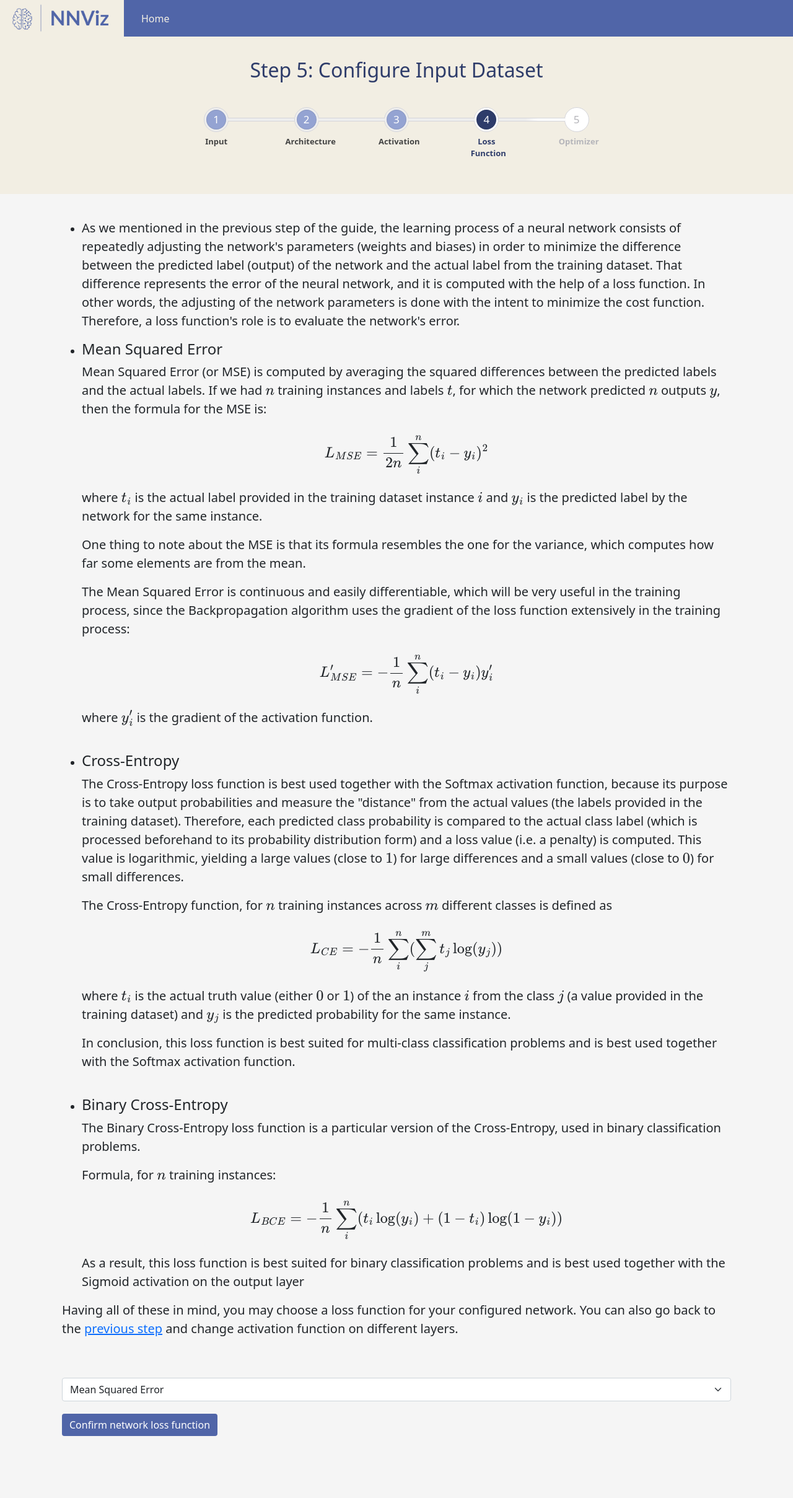
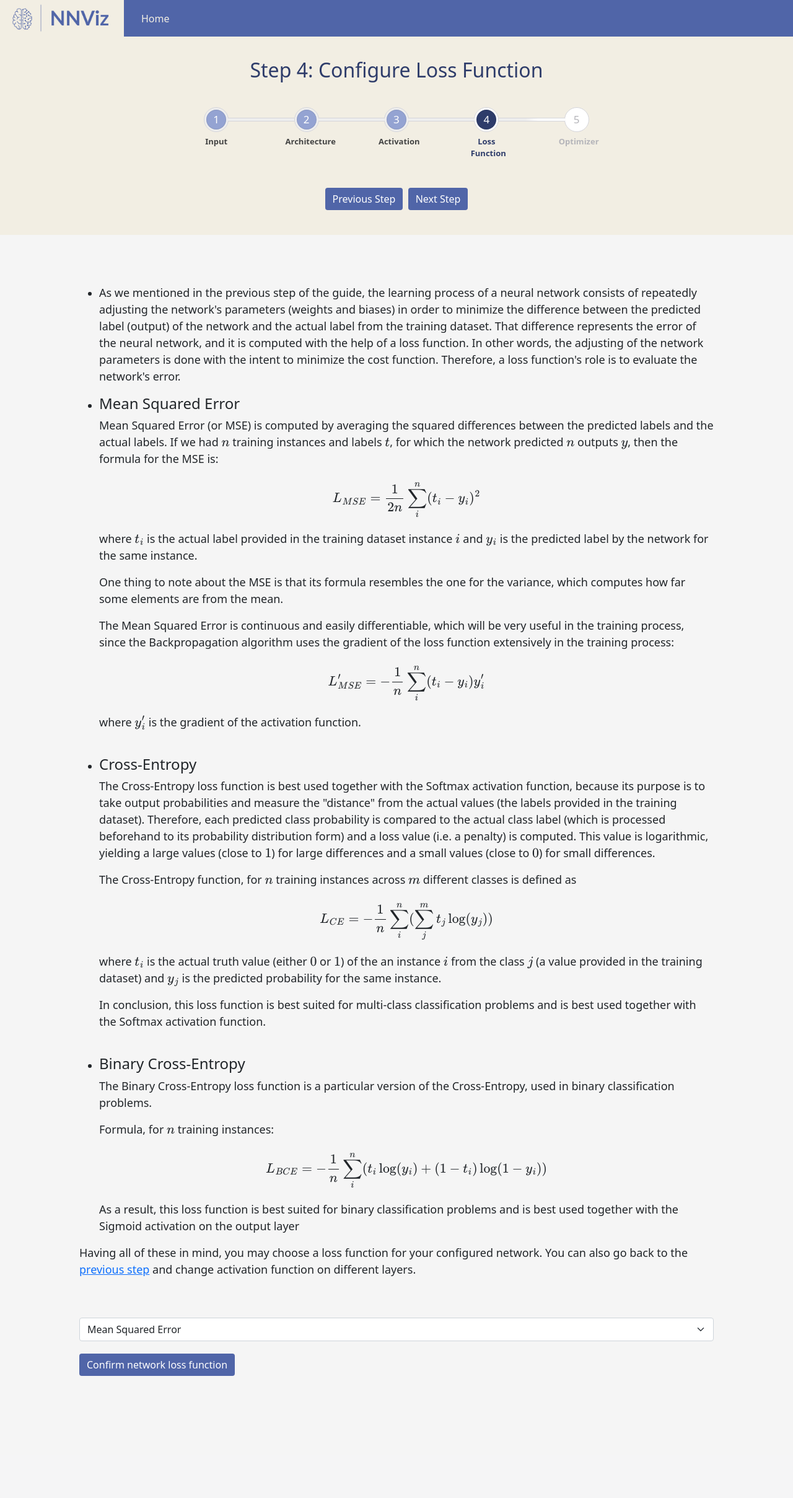
Before and after one commit to Vlad-Enia/Neural_Network_Visualiser_V2, a Flask app: template templates/guide_4.html in a window 1280 px wide. Shown: the whole page at 62% size. After the commit the page ends 2220 px from the top, so only its background shows below. Run offline with Flask 2, Linux system fonts and the light colour scheme; the template is opened without the code that fills it, so the values that code supplies are empty.

Commit message:
Added links for all the step on the progress bar Fixed the title of the 5th step of the guide

```diff
--- a/app.py
+++ b/app.py
@@ -23,11 +23,12 @@ def load_guide_page():
 
 @app.route('/guide/<int:step>')
 def load_guide_step(step):
-    if step == 0:
-        page_name = 'guide.html'
-    else:
-        page_name = f'guide_{step}.html'
-    return flask.render_template(page_name)
+    if 0 <= step <= 5:
+        if step == 0:
+            page_name = 'guide.html'
+        else:
+            page_name = f'guide_{step}.html'
+        return flask.render_template(page_name)
 
 
 @app.route('/graph')
--- a/static/stylesheets/generalStyle.css
+++ b/static/stylesheets/generalStyle.css
@@ -33,7 +33,7 @@ body{
 #content{
     display: flex;
     flex-direction: column;
-    padding: 20px 100px 100px;
+    padding: 60px 10% 10%;
     width: 100%;
 }
 
@@ -76,7 +76,7 @@ body{
 }
 
 p{
-    font-size: 20px;
+    font-size: 18px;
     font-weight: lighter;
 }
 
--- a/static/stylesheets/guideStyle.js.css
+++ b/static/stylesheets/guideStyle.js.css
@@ -12,7 +12,7 @@
 .plot-div{
     width: 50%;
     height: auto;
-    background-color: whitesmoke;
+    background-color: white;
     border: 1px solid lightgray;
     border-radius: 5px;
     box-shadow: #444444;
@@ -85,6 +85,7 @@ figcaption{
 
 .configure-dataset-plot{
     width: 60%;
+    /*padding: 0 50px;*/
 }
 
 .container img{
--- a/templates/guide.html
+++ b/templates/guide.html
@@ -36,6 +36,7 @@
         </div>
         <div class="header">
             <h2>A brief introduction to <b>Neural Networks</b></h2>
+            <h2><a href="/guide/1"><button class="btn-primary btn">Next Step</button></a></h2>
         </div>
         <div id="content">
             <div id="why-div" class="introduction">
--- a/templates/guide_4.html
+++ b/templates/guide_4.html
@@ -30,20 +30,20 @@
             </nav>
         </div>
         <div class="header">
-            <h2><b>Step 5:</b> Configure Input Dataset</h2>
+            <h2><b>Step 4:</b> Configure Loss Function</h2>
             <div class="progress">
                 <div class="circle done">
-                    <span class="label">1</span>
+                    <a href="/guide/1"><span class="label">1</span></a>
                     <p id="input" class="title">Input</p>
                 </div>
                 <span class="bar done"></span>
                 <div class="circle done">
-                    <span class="label">2</span>
+                    <a href="/guide/2"><span class="label">2</span></a>
                     <p id="architecture" class="title">Architecture</p>
                 </div>
                 <span class="bar done"></span>
                 <div class="circle done">
-                    <span class="label">3</span>
+                    <a href="/guide/3"><span class="label">3</span></a>
                     <p id="activation" class="title">Activation</p>
                 </div>
 {#                <span class="bar"></span>#}
@@ -53,15 +53,19 @@
 {#                </div>#}
                 <span class="bar done"></span>
                 <div class="circle active">
-                    <span class="label">4</span>
+                    <a href="/guide/4"><span class="label">4</span></a>
                     <p id="loss" class="title">&nbsp;&nbsp;&nbsp;Loss &nbsp;Function</p>
                 </div>
                 <span class="bar active"></span>
                 <div class="circle">
-                    <span class="label">5</span>
+                    <a href="/guide/5"><span class="label">5</span></a>
                     <p id="optimizer" class="title">Optimizer</p>
                 </div>
             </div>
+            <h2>
+                <a href="/guide/3"><button class="btn-primary btn">Previous Step</button></a>
+                <a href="/guide/5"><button class="btn-primary btn">Next Step</button></a>
+            </h2>
         </div>
         <div id="content">
             <div class="introduction" id="why-div">
```
Also changed, not shown: drawPlot.py (+12 -3 lines), templates/guide_1.html (+9 -5 lines), templates/guide_2.html (+9 -5 lines), templates/guide_3.html (+9 -5 lines), templates/guide_5.html (+10 -6 lines).
